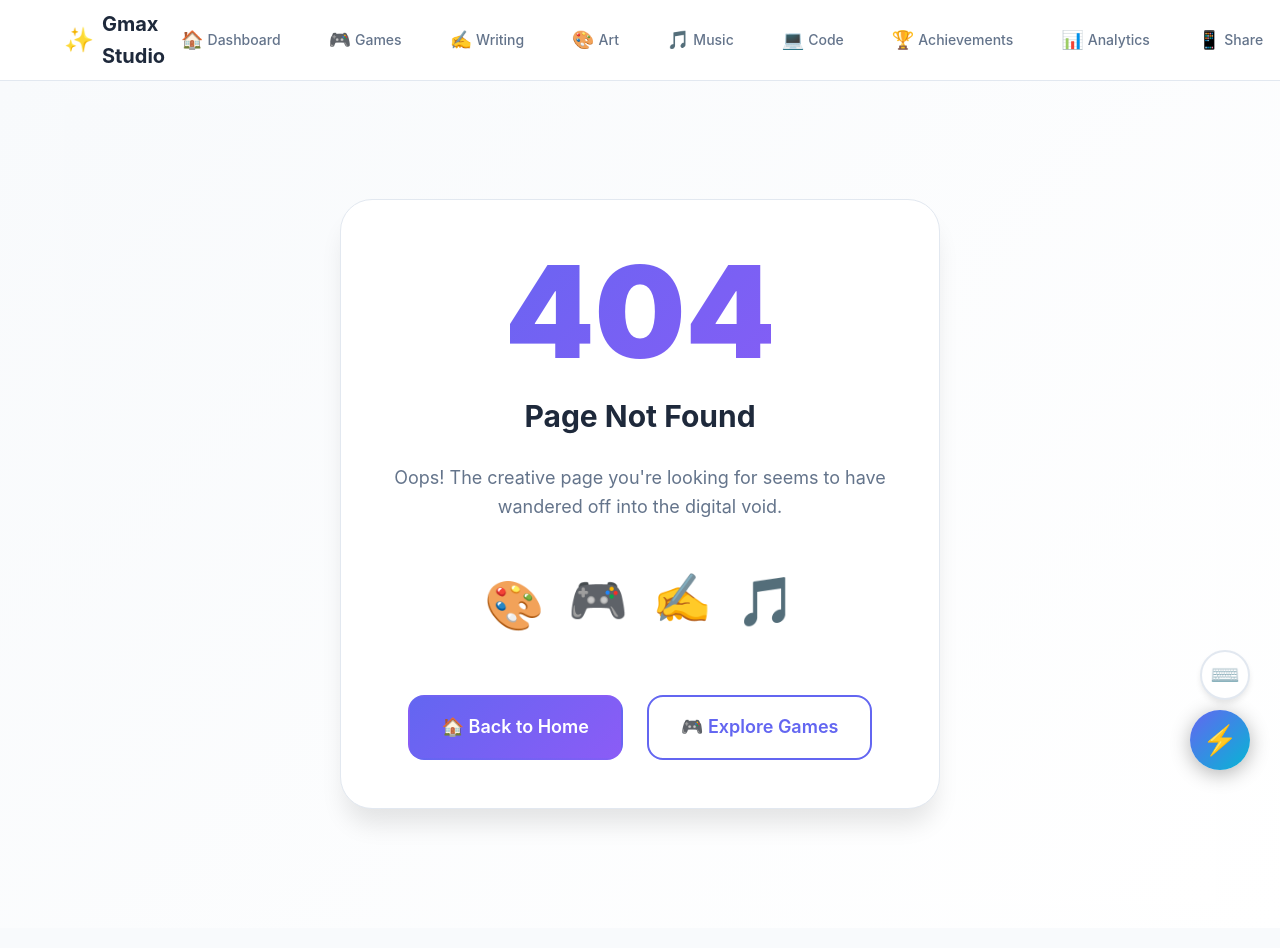
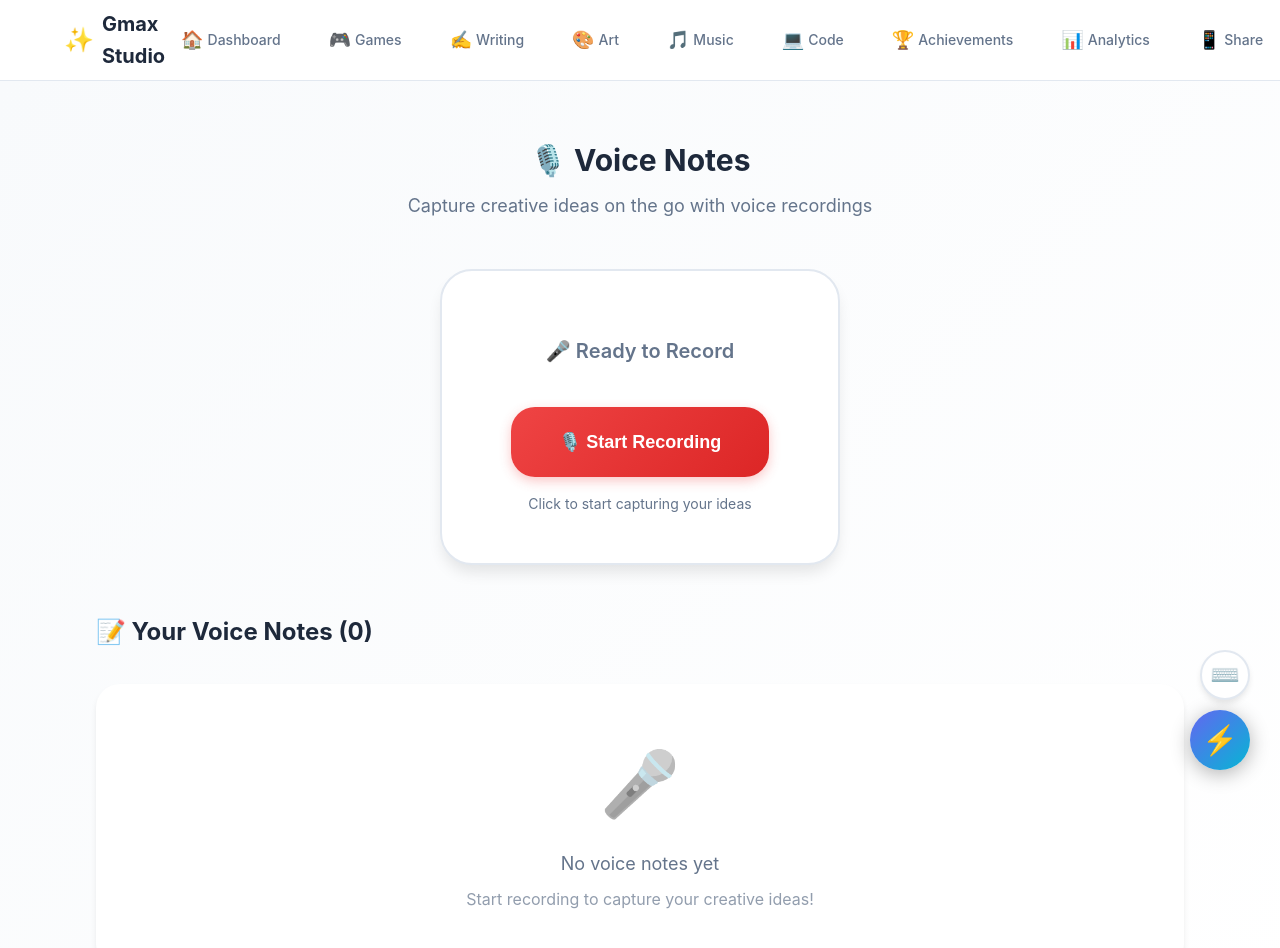
Before and after one commit to Ibek7/Gmax, a React (Vite) app: page /voice-notes in a window 1280 px wide. Shown: the top 948 px of the page. Built offline with nearby package versions, Linux system fonts and the light colour scheme.

Commit message:
feat: Add Voice Notes feature with recording and playback capabilities

```diff
--- a/src/App.jsx
+++ b/src/App.jsx
@@ -18,6 +18,7 @@ import QuickActionsMenu from './components/QuickActionsMenu'
 import KeyboardShortcuts from './components/KeyboardShortcuts'
 import ProgressExporter from './components/ProgressExporter'
 import CreativeChallenges from './components/CreativeChallenges'
+import VoiceNotes from './components/VoiceNotes'
 import NotFound from './components/NotFound'
 import './styles/App.css'
 
@@ -43,6 +44,7 @@ function App() {
             <Route path="/analytics" element={<ProgressAnalytics />} />
             <Route path="/export" element={<ProgressExporter />} />
             <Route path="/challenges" element={<CreativeChallenges />} />
+            <Route path="/voice-notes" element={<VoiceNotes />} />
             <Route path="/productivity" element={<ProductivityTracker />} />
             <Route path="/settings" element={<UserSettings />} />
             <Route path="/data" element={<DataManager />} />
--- /dev/null
+++ b/src/components/VoiceNotes.jsx
@@ -0,0 +1,170 @@
+import React, { useState, useEffect } from 'react'
+import '../styles/VoiceNotes.css'
+
+const VOICE_NOTES_KEY = 'gmaxVoiceNotes'
+
+const VoiceNotes = () => {
+  const [notes, setNotes] = useState([])
+  const [isRecording, setIsRecording] = useState(false)
+  const [mediaRecorder, setMediaRecorder] = useState(null)
+  const [audioChunks, setAudioChunks] = useState([])
+  const [currentNote, setCurrentNote] = useState('')
+  const [playingId, setPlayingId] = useState(null)
+
+  useEffect(() => {
+    const stored = localStorage.getItem(VOICE_NOTES_KEY)
+    if (stored) {
+      setNotes(JSON.parse(stored))
+    }
+  }, [])
+
+  const startRecording = async () => {
+    try {
+      const stream = await navigator.mediaDevices.getUserMedia({ audio: true })
+      const recorder = new MediaRecorder(stream)
+
+      recorder.ondataavailable = (e) => {
+        if (e.data.size > 0) {
+          setAudioChunks(prev => [...prev, e.data])
+        }
+      }
+
+      recorder.onstop = () => {
+        const audioBlob = new Blob(audioChunks, { type: 'audio/wav' })
+        const audioUrl = URL.createObjectURL(audioBlob)
+
+        const newNote = {
+          id: Date.now(),
+          audioUrl,
+          text: currentNote || 'Untitled Note',
+          createdAt: new Date().toISOString(),
+          duration: 0
+        }
+
+        const updatedNotes = [newNote, ...notes]
+        setNotes(updatedNotes)
+        localStorage.setItem(VOICE_NOTES_KEY, JSON.stringify(updatedNotes))
+        setAudioChunks([])
+        setCurrentNote('')
+      }
+
+      setMediaRecorder(recorder)
+      recorder.start()
+      setIsRecording(true)
+    } catch (error) {
+      console.error('Error accessing microphone:', error)
+      alert('Please allow microphone access to record voice notes')
+    }
+  }
+
+  const stopRecording = () => {
+    if (mediaRecorder && isRecording) {
+      mediaRecorder.stop()
+      mediaRecorder.stream.getTracks().forEach(track => track.stop())
+      setIsRecording(false)
+    }
+  }
+
+  const playNote = (noteId, audioUrl) => {
+    if (playingId === noteId) {
+      setPlayingId(null)
+      return
+    }
+
+    const audio = new Audio(audioUrl)
+    audio.play()
+    setPlayingId(noteId)
+
+    audio.onended = () => {
+      setPlayingId(null)
+    }
+  }
+
+  const deleteNote = (noteId) => {
+    const updatedNotes = notes.filter(note => note.id !== noteId)
+    setNotes(updatedNotes)
+    localStorage.setItem(VOICE_NOTES_KEY, JSON.stringify(updatedNotes))
+  }
+
+  const formatDate = (isoString) => {
+    const date = new Date(isoString)
+    return date.toLocaleDateString() + ' ' + date.toLocaleTimeString([], { hour: '2-digit', minute: '2-digit' })
+  }
+
+  return (
+    <div className="voice-notes">
+      <header className="voice-notes-header">
+        <h1>🎙️ Voice Notes</h1>
+        <p>Capture creative ideas on the go with voice recordings</p>
+      </header>
+
+      <div className="recording-section">
+        <div className="recorder-card">
+          <div className={`recording-indicator ${isRecording ? 'active' : ''}`}>
+            {isRecording ? '🔴 Recording...' : '🎤 Ready to Record'}
+          </div>
+
+          {isRecording && (
+            <input
+              type="text"
+              placeholder="Add a title for this note..."
+              value={currentNote}
+              onChange={(e) => setCurrentNote(e.target.value)}
+              className="note-title-input"
+            />
+          )}
+
+          <button
+            className={`record-btn ${isRecording ? 'recording' : ''}`}
+            onClick={isRecording ? stopRecording : startRecording}
+          >
+            {isRecording ? '⏹️ Stop Recording' : '🎙️ Start Recording'}
+          </button>
+
+          <p className="recorder-hint">
+            {isRecording ? 'Click stop when finished' : 'Click to start capturing your ideas'}
+          </p>
+        </div>
+      </div>
+
+      <div className="notes-section">
+        <h2>📝 Your Voice Notes ({notes.length})</h2>
+
+        {notes.length === 0 ? (
+          <div className="empty-state">
+            <div className="empty-icon">🎤</div>
+            <p>No voice notes yet</p>
+            <p className="empty-subtitle">Start recording to capture your creative ideas!</p>
+          </div>
+        ) : (
+          <div className="notes-grid">
+            {notes.map((note) => (
+              <div key={note.id} className="note-card">
+                <div className="note-header">
+                  <h3>{note.text}</h3>
+                  <button
+                    className="delete-note-btn"
+                    onClick={() => deleteNote(note.id)}
+                  >
+                    🗑️
+                  </button>
+                </div>
+
+                <p className="note-date">{formatDate(note.createdAt)}</p>
+
+                <button
+                  className={`play-btn ${playingId === note.id ? 'playing' : ''}`}
+                  onClick={() => playNote(note.id, note.audioUrl)}
+                >
+                  {playingId === note.id ? '⏸️ Pause' : '▶️ Play'}
+                </button>
+              </div>
+            ))}
+          </div>
+        )}
+      </div>
+    </div>
+  )
+}
+
+export default VoiceNotes
--- /dev/null
+++ b/src/styles/VoiceNotes.css
@@ -0,0 +1,217 @@
+.voice-notes {
+  padding: var(--space-xl);
+  max-width: 1200px;
+  margin: 0 auto;
+}
+
+.voice-notes-header {
+  text-align: center;
+  margin-bottom: var(--space-2xl);
+}
+
+.voice-notes-header h1 {
+  font-size: var(--font-size-3xl);
+  color: var(--text-primary);
+  margin-bottom: var(--space-sm);
+}
+
+.voice-notes-header p {
+  font-size: var(--font-size-lg);
+  color: var(--text-secondary);
+}
+
+.recording-section {
+  display: flex;
+  justify-content: center;
+  margin-bottom: var(--space-2xl);
+}
+
+.recorder-card {
+  background: var(--surface-color);
+  border-radius: var(--space-xl);
+  padding: var(--space-2xl);
+  box-shadow: var(--shadow-lg);
+  text-align: center;
+  min-width: 400px;
+  border: 2px solid var(--border-color);
+}
+
+.recording-indicator {
+  font-size: var(--font-size-xl);
+  font-weight: 600;
+  color: var(--text-secondary);
+  margin-bottom: var(--space-lg);
+  padding: var(--space-md);
+  border-radius: var(--space-md);
+  background: rgba(var(--primary-color-rgb), 0.05);
+}
+
+.recording-indicator.active {
+  color: #ef4444;
+  background: rgba(239, 68, 68, 0.1);
+  animation: pulse 1.5s infinite;
+}
+
+@keyframes pulse {
+  0%, 100% { opacity: 1; }
+  50% { opacity: 0.6; }
+}
+
+.note-title-input {
+  width: 100%;
+  padding: var(--space-md);
+  border: 2px solid var(--border-color);
+  border-radius: var(--space-md);
+  font-size: var(--font-size-md);
+  margin-bottom: var(--space-lg);
+  font-family: inherit;
+}
+
+.record-btn {
+  background: linear-gradient(135deg, #ef4444, #dc2626);
+  color: white;
+  border: none;
+  border-radius: var(--space-lg);
+  padding: var(--space-lg) var(--space-2xl);
+  font-size: var(--font-size-lg);
+  font-weight: 600;
+  cursor: pointer;
+  transition: all var(--transition-normal);
+  box-shadow: 0 4px 12px rgba(239, 68, 68, 0.3);
+}
+
+.record-btn:hover {
+  transform: translateY(-2px);
+  box-shadow: 0 6px 16px rgba(239, 68, 68, 0.4);
+}
+
+.record-btn.recording {
+  background: linear-gradient(135deg, #6b7280, #4b5563);
+  box-shadow: 0 4px 12px rgba(107, 114, 128, 0.3);
+}
+
+.recorder-hint {
+  margin-top: var(--space-md);
+  font-size: var(--font-size-sm);
+  color: var(--text-secondary);
+}
+
+.notes-section {
+  margin-top: var(--space-2xl);
+}
+
+.notes-section h2 {
+  font-size: var(--font-size-2xl);
+  color: var(--text-primary);
+  margin-bottom: var(--space-xl);
+}
+
+.empty-state {
+  text-align: center;
+  padding: var(--space-2xl);
+  background: var(--surface-color);
+  border-radius: var(--space-lg);
+  box-shadow: var(--shadow-md);
+}
+
+.empty-icon {
+  font-size: 5rem;
+  margin-bottom: var(--space-lg);
+  opacity: 0.5;
+}
+
+.empty-state p {
+  font-size: var(--font-size-lg);
+  color: var(--text-secondary);
+  margin-bottom: var(--space-sm);
+}
+
+.empty-subtitle {
+  font-size: var(--font-size-md) !important;
+  opacity: 0.7;
+}
+
+.notes-grid {
+  display: grid;
+  grid-template-columns: repeat(auto-fill, minmax(280px, 1fr));
+  gap: var(--space-lg);
+}
+
+.note-card {
+  background: var(--surface-color);
+  border-radius: var(--space-lg);
+  padding: var(--space-lg);
+  box-shadow: var(--shadow-md);
+  border: 1px solid var(--border-color);
+  transition: all var(--transition-normal);
+}
+
+.note-card:hover {
+  transform: translateY(-4px);
+  box-shadow: var(--shadow-lg);
+}
+
+.note-header {
+  display: flex;
+  justify-content: space-between;
+  align-items: flex-start;
+  margin-bottom: var(--space-md);
+}
+
+.note-card h3 {
+  font-size: var(--font-size-md);
+  color: var(--text-primary);
+  flex: 1;
+  word-break: break-word;
+}
+
+.delete-note-btn {
+  background: none;
+  border: none;
+  font-size: 1.2rem;
+  cursor: pointer;
+  opacity: 0.6;
+  transition: opacity var(--transition-fast);
+}
+
+.delete-note-btn:hover {
+  opacity: 1;
+}
+
+.note-date {
+  font-size: var(--font-size-xs);
+  color: var(--text-secondary);
+  margin-bottom: var(--space-md);
+}
+
+.play-btn {
+  width: 100%;
+  background: linear-gradient(135deg, var(--primary-color), var(--accent-color));
+  color: white;
+  border: none;
+  border-radius: var(--space-md);
+  padding: var(--space-sm) var(--space-md);
+  font-weight: 600;
+  cursor: pointer;
+  transition: all var(--transition-normal);
+}
+
+.play-btn:hover {
+  transform: translateY(-2px);
+  box-shadow: 0 4px 12px rgba(99, 102, 241, 0.4);
+}
+
+.play-btn.playing {
+  background: linear-gradient(135deg, #f59e0b, #d97706);
+}
+
+@media (max-width: 768px) {
+  .recorder-card {
+    min-width: auto;
+    width: 100%;
+  }
+
+  .notes-grid {
+    grid-template-columns: 1fr;
+  }
+}
```
